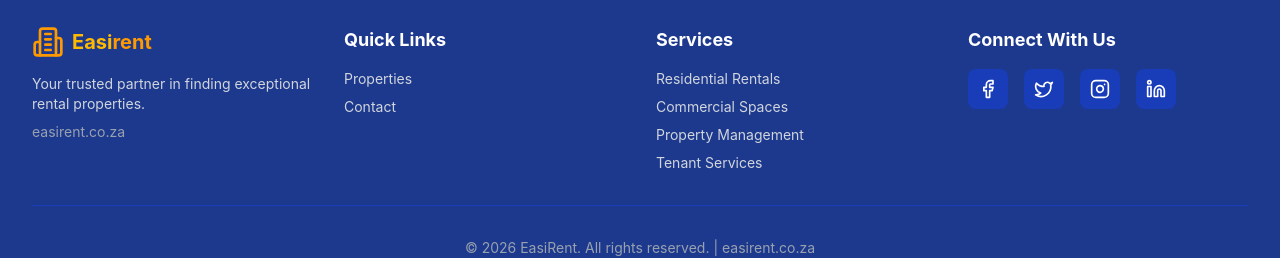
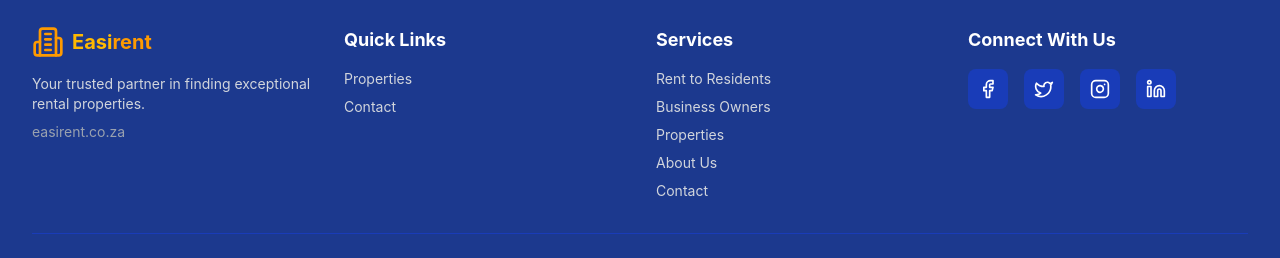
Before and after one commit to FRANKD-UX/Property_Rental_Website, a React (Vite) app: page / in a window 1280 px wide. Shown: the part 3209-3467 px from the top of the page. Built offline with nearby package versions, Linux system fonts and the light colour scheme; no server answers.

Commit message:
fix: align footer services links with navbar routes
Agent-Logs-Url: https://github.com/FRANKD-UX/Property_Rental_Website/sessions/6a4156e1-6bb6-4b78-881a-f06311ea3fad

Co-authored-by: FRANKD-UX <144558271+FRANKD-UX@users.noreply.github.com>

```diff
--- a/src/app/components/Footer.tsx
+++ b/src/app/components/Footer.tsx
@@ -1,4 +1,5 @@
 import { Building2, Facebook, Twitter, Instagram, Linkedin } from 'lucide-react';
+import { Link } from 'react-router';
 
 export function Footer() {
   return (
@@ -28,10 +29,11 @@ export function Footer() {
           <div>
             <h3 className="text-white mb-4" style={{ fontWeight: 700 }}>Services</h3>
             <ul className="space-y-2 text-sm">
-              <li><a href="#" className="text-gray-300 hover:text-amber-400 transition-colors">Residential Rentals</a></li>
-              <li><a href="#" className="text-gray-300 hover:text-amber-400 transition-colors">Commercial Spaces</a></li>
-              <li><a href="#" className="text-gray-300 hover:text-amber-400 transition-colors">Property Management</a></li>
-              <li><a href="#" className="text-gray-300 hover:text-amber-400 transition-colors">Tenant Services</a></li>
+              <li><Link to="/" className="text-gray-300 hover:text-amber-400 transition-colors">Rent to Residents</Link></li>
+              <li><Link to="/business-owners" className="text-gray-300 hover:text-amber-400 transition-colors">Business Owners</Link></li>
+              <li><Link to="/properties" className="text-gray-300 hover:text-amber-400 transition-colors">Properties</Link></li>
+              <li><Link to="/about" className="text-gray-300 hover:text-amber-400 transition-colors">About Us</Link></li>
+              <li><Link to="/contact" className="text-gray-300 hover:text-amber-400 transition-colors">Contact</Link></li>
             </ul>
           </div>
 
```
Also changed, not shown: 3 other files (tests, documents, lock files or other folders).
